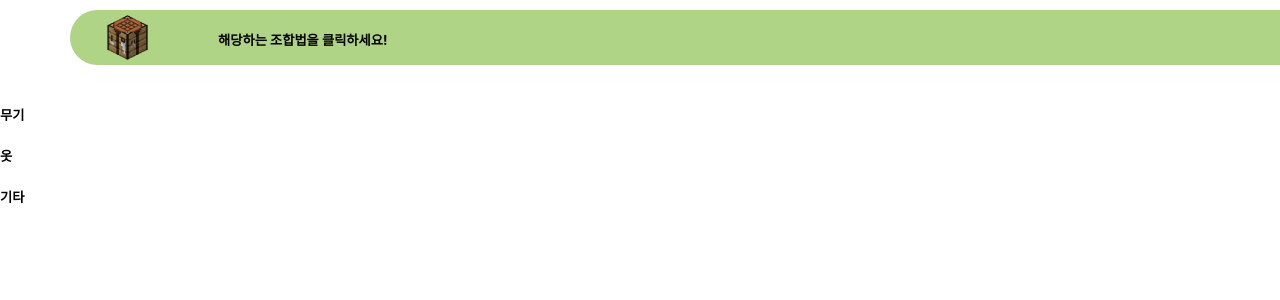
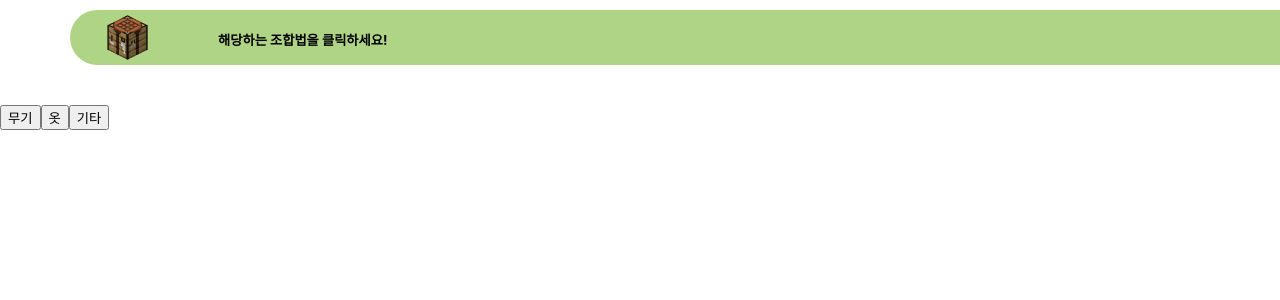
Before and after one commit to d-o0o-b11/Mincraft_Encyclopedia, a React (Create React App) app in the folder mine/minecraft/: page /Craftingtable in a window 1280 px wide. Shown: the top 300 px of the page. Built offline with nearby package versions, Linux system fonts and the light colour scheme.

Commit message:
changeOption

```diff
--- a/mine/minecraft/src/Craftingtable/Craftingtable.js
+++ b/mine/minecraft/src/Craftingtable/Craftingtable.js
@@ -9,16 +9,16 @@ import styled from 'styled-components';
 
 const Craftingtable = () =>{
 
-    let [check,SetCheck] = useState("");
+    const [check,SetCheck] = useState();
 
     const handleClickButton = e =>{
-        const {name} = e.target;
+        const name = e.target.name;
         SetCheck(name);
     }
 
     const selectComponent = {
-        first : <Clothes/>,
-        second : <Weapon/>,
+        first : <Weapon/>,
+        second : <Clothes/>,
         third : <Etc/>,
     }
 
@@ -39,13 +39,13 @@ const Craftingtable = () =>{
 
 
             {/* <hr style={{width:"100%", backgroundColor:"red"}}></hr> */}
-            <h5 onClick={handleClickButton} name={'first'}>무기</h5>
-            <h5 onClick={handleClickButton} name={'second'}>옷</h5>
-            <h5 onClick={handleClickButton} name={'third'}>기타</h5>
+            <button onClick={handleClickButton} name='first' key='first'>무기</button>
+            <button onClick={handleClickButton} name='second' key='second'>옷</button>
+            <button onClick={handleClickButton} name='third' key='third'>기타</button>
 
 
 
-            {check && <Content>{selectComponent.check}</Content>}
+            {check && <>{selectComponent[check]}</> }
 
 
 
```
